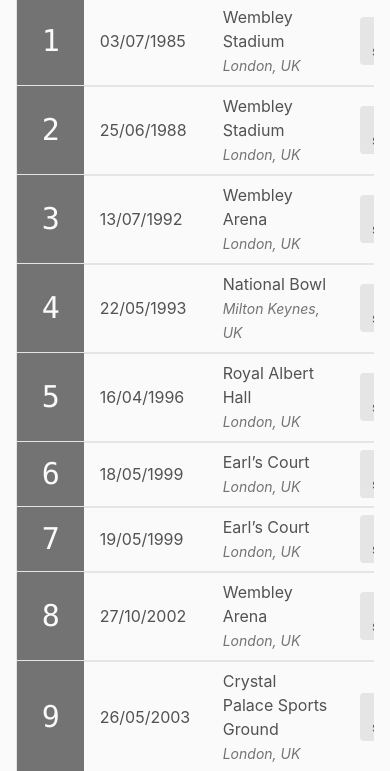
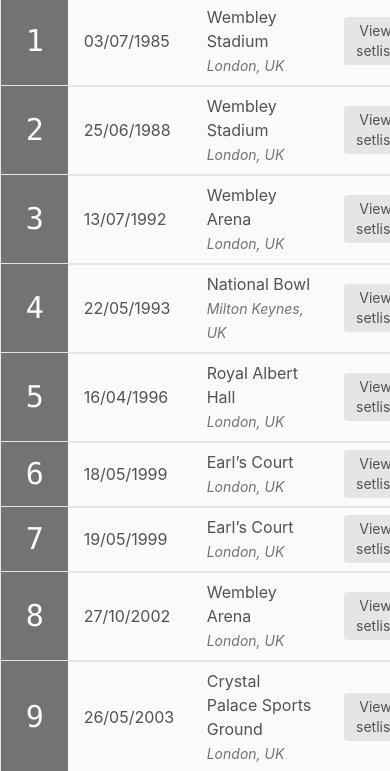
Before and after one commit to imbaker/ianbaker.me, an Astro site: page / in a window 390 px wide. Shown: the part 112-883 px from the top of the page. Built offline with nearby package versions, Linux system fonts and the light colour scheme; Astro itself is replaced by a stand-in of ours.

Commit message:
Update Layout.astro for responsive padding

```diff
--- a/src/layouts/Layout.astro
+++ b/src/layouts/Layout.astro
@@ -25,7 +25,7 @@
     </script>
   </head>
   <body class="mx-auto max-w-7xl bg-surface text-text">
-    <div class="mx-auto max-w-3xl px-4">
+    <div class="mx-auto max-w-3xl sm:px-4">
       <Header title={SITE_TITLE} />
       <main>
         <slot />
```
